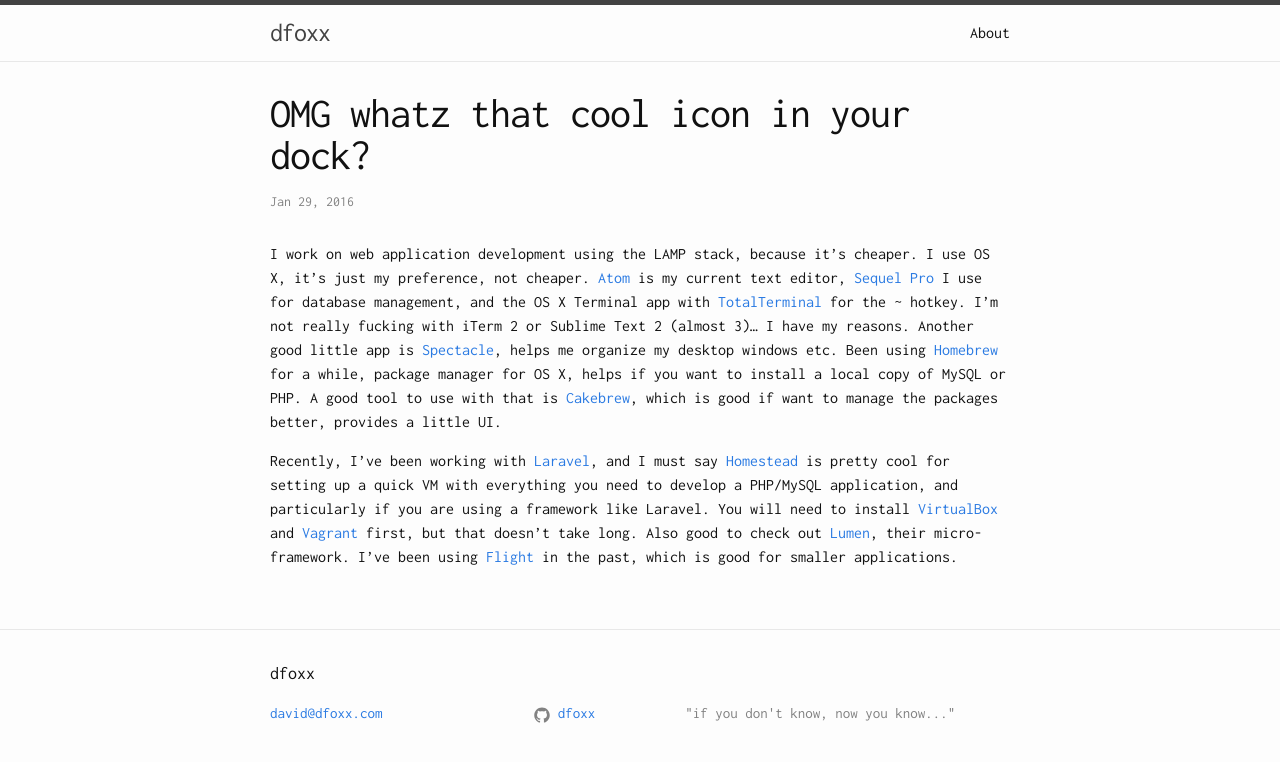
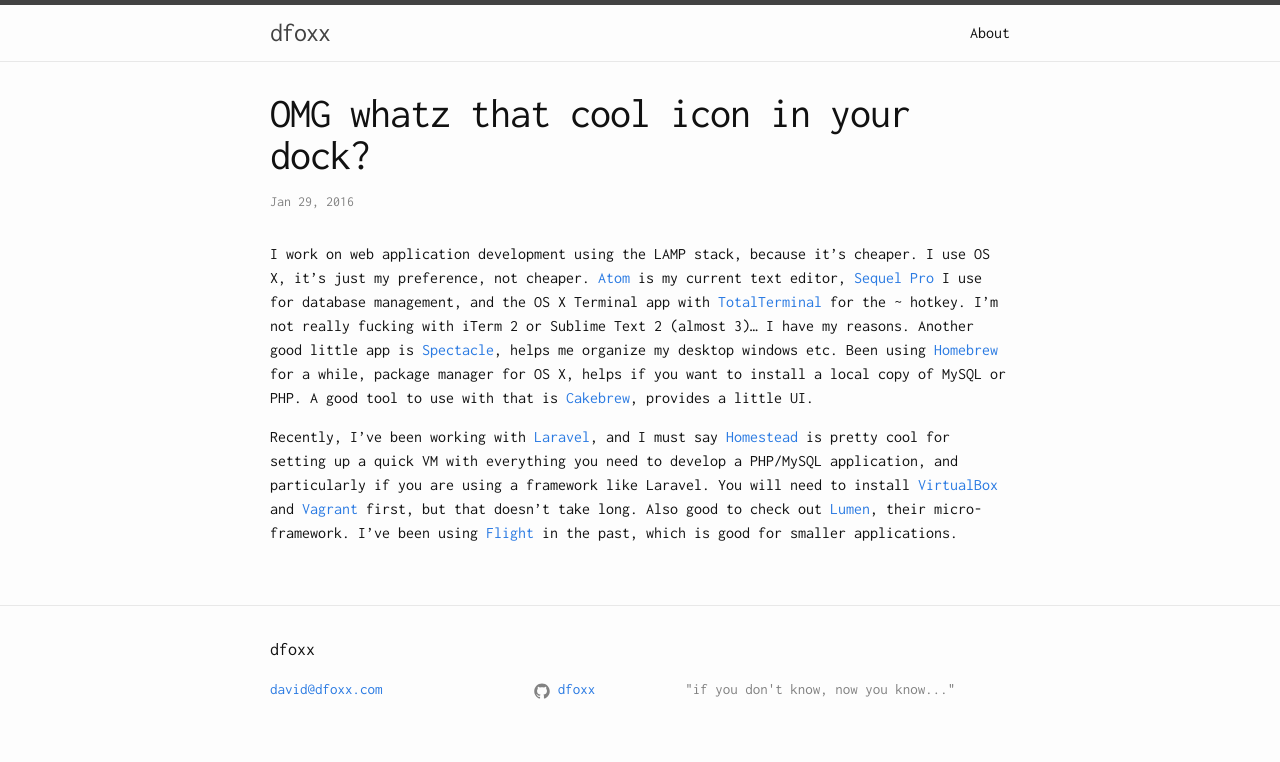
Before and after one commit to dfoxx/dfoxx.github.io, a Jekyll site: the page built from _posts/2016-01-29-omg-whatz-that-cool-icon-in-your-dock.md, in a window 1280 px wide. Shown: the top 762 px of the page. Built offline with Jekyll 4.4.1, drawn with Linux system fonts in a browser that asks for light colours.

Commit message:
Update 2016-01-29-omg-whatz-that-cool-icon-in-your-dock.md

```diff
--- a/_posts/2016-01-29-omg-whatz-that-cool-icon-in-your-dock.md
+++ b/_posts/2016-01-29-omg-whatz-that-cool-icon-in-your-dock.md
@@ -4,6 +4,6 @@ title:  "OMG whatz that cool icon in your dock?"
 date:   2016-01-29 18:25:27
 categories: tools, applications, workspace, programming, LAMP
 ---
-I work on web application development using the LAMP stack, because it's cheaper. I use OS X, it's just my preference, not cheaper. [Atom](https://atom.io) is my current text editor, [Sequel Pro](http://www.sequelpro.com) I use for database management, and the OS X Terminal app with [TotalTerminal](http://totalterminal.binaryage.com) for the ~ hotkey. I'm not really fucking with iTerm 2 or Sublime Text 2 (almost 3)... I have my reasons. Another good little app is [Spectacle](https://www.spectacleapp.com), helps me organize my desktop windows etc. Been using [Homebrew](http://brew.sh) for a while, package manager for OS X, helps if you want to install a local copy of MySQL or PHP. A good tool to use with that is [Cakebrew](https://www.cakebrew.com), which is good if want to manage the packages better, provides a little UI.
+I work on web application development using the LAMP stack, because it's cheaper. I use OS X, it's just my preference, not cheaper. [Atom](https://atom.io) is my current text editor, [Sequel Pro](http://www.sequelpro.com) I use for database management, and the OS X Terminal app with [TotalTerminal](http://totalterminal.binaryage.com) for the ~ hotkey. I'm not really fucking with iTerm 2 or Sublime Text 2 (almost 3)... I have my reasons. Another good little app is [Spectacle](https://www.spectacleapp.com), helps me organize my desktop windows etc. Been using [Homebrew](http://brew.sh) for a while, package manager for OS X, helps if you want to install a local copy of MySQL or PHP. A good tool to use with that is [Cakebrew](https://www.cakebrew.com), provides a little UI.
 
 Recently, I've been working with [Laravel](https://laravel.com), and I must say [Homestead](https://laravel.com/docs/master/homestead) is pretty cool for setting up a quick VM with everything you need to develop a PHP/MySQL application, and particularly if you are using a framework like Laravel. You will need to install [VirtualBox](https://www.virtualbox.org) and [Vagrant](https://www.vagrantup.com) first, but that doesn't take long. Also good to check out [Lumen](https://lumen.laravel.com), their micro-framework. I've been using [Flight](http://flightphp.com) in the past, which is good for smaller applications.
```
